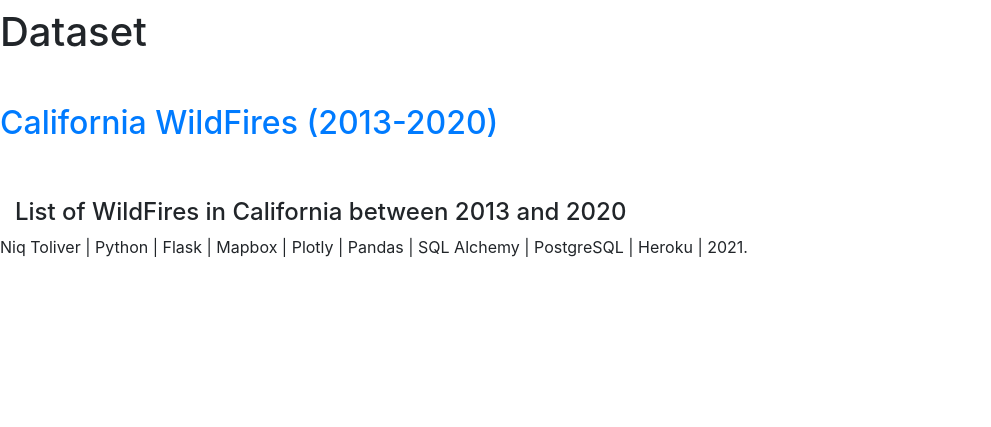
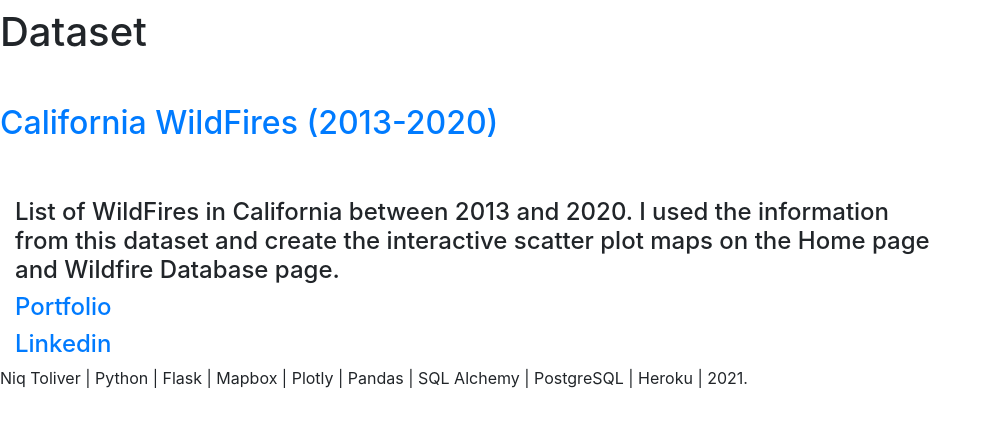
Before and after one commit to ntoliverapp/wildfires-ca, a Flask app: page /info in a window 1280 px wide. Shown: the part 88-515 px from the top of the page, without its empty margins (0-991 px from the left). Run offline with Flask 2, Linux system fonts and the light colour scheme; some libraries are stand-ins or nearby versions.

Commit message:
its working

```diff
--- a/wildfires_ca/templates/info.html
+++ b/wildfires_ca/templates/info.html
@@ -13,9 +13,14 @@
 
     </div>
     <div>
-    <h4>List of WildFires in California between 2013 and 2020</h4>
+    <h4>List of WildFires in California between 2013 and 2020. I used the information from this dataset and create the interactive scatter plot maps on the Home page and Wildfire Database page. </h4>
     </div>
-
+    <div>
+        <h4><a href='https://ntoliverapp.github.io/'>Portfolio </a></h4>
+        </div>
+        <div>
+            <h4><a href='https://www.linkedin.com/in/niq-toliver/'>Linkedin </a></h4>
+            </div>
 </div>
 
 
```
